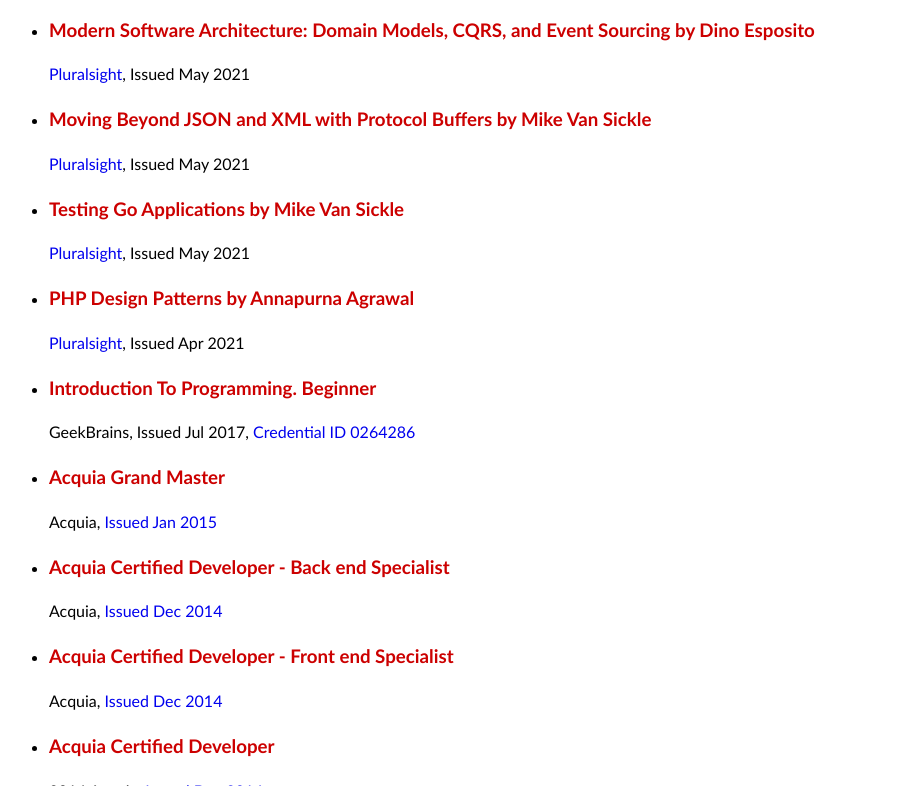
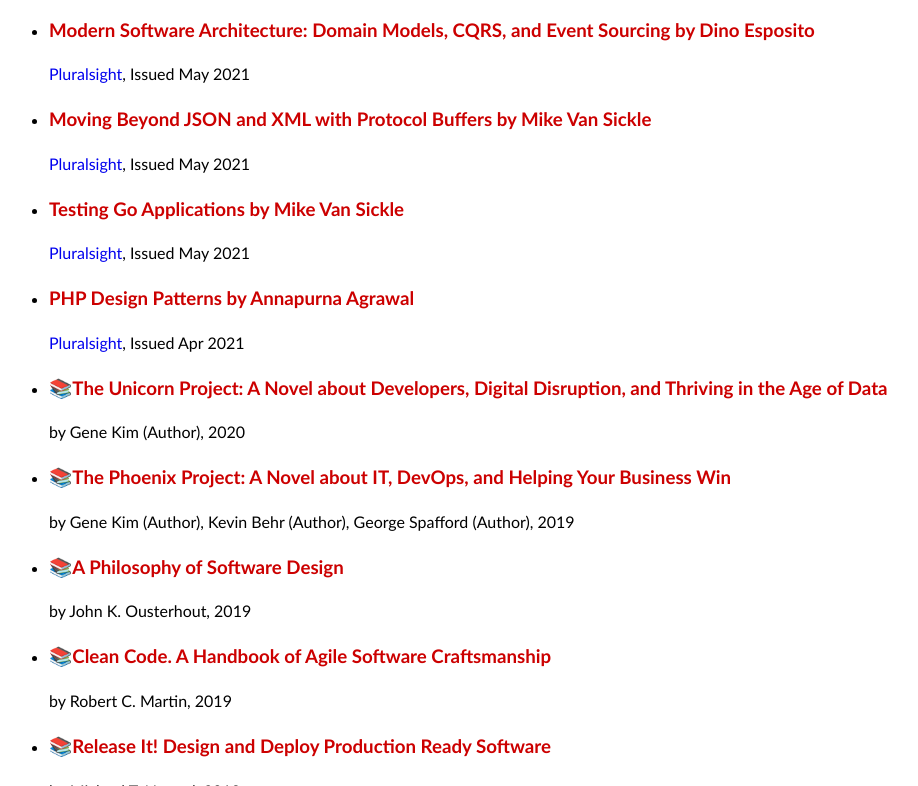
Before and after one commit to varvashenya/com, a website built with Parcel: page src/index.html in a window 1280 px wide. Shown: the part 2014-2800 px from the top of the page, without its empty margins (71-989 px from the left). Built offline with nearby package versions, Linux system fonts and the light colour scheme.

Commit message:
Add some books

```diff
--- a/src/index.html
+++ b/src/index.html
@@ -104,10 +104,14 @@
                                                 <ul>
                                                     <li><a href="https://www.drupal.org/u/dmitrii">Drupal.org</a></li>
                                                     <li><a href="https://github.com/varvashenya">GitHub</a></li>
-                                                    <li><a href="https://www.linkedin.com/in/varvashenia/">LinkedIn</a></li>
-                                                    <li><a href="https://app.pluralsight.com/profile/varvashenia">Pluralsight</a></li>
-                                                    <li><a href="https://www.goodreads.com/user/show/155681379-dmitrii">GoodReads</a></li>
-                                                    <li><a href="https://www.strava.com/athletes/96380745">Strava</a> </li>
+                                                    <li><a href="https://www.linkedin.com/in/varvashenia/">LinkedIn</a>
+                                                    </li>
+                                                    <li><a href="https://app.pluralsight.com/profile/varvashenia">Pluralsight</a>
+                                                    </li>
+                                                    <li><a href="https://www.goodreads.com/user/show/155681379-dmitrii">GoodReads</a>
+                                                    </li>
+                                                    <li><a href="https://www.strava.com/athletes/96380745">Strava</a>
+                                                    </li>
                                                 </ul>
                                                 <p>
                                                     <del>Minsk, Belarus</del>
@@ -210,10 +214,36 @@
                                                         <a href="https://app.pluralsight.com/profile/varvashenia">Pluralsight</a>,
                                                         Issued Apr 2021
                                                     </li>
+                                                    <li><h3>📚The Unicorn Project: A Novel about Developers, Digital
+                                                        Disruption, and Thriving in the Age of Data</h3>
+                                                        by Gene Kim (Author), 2020
+                                                    </li>
+                                                    <li><h3>📚The Phoenix Project: A Novel about IT, DevOps, and Helping
+                                                        Your Business Win</h3>
+                                                        by Gene Kim (Author), Kevin Behr (Author), George Spafford
+                                                        (Author), 2019
+                                                    </li>
+                                                    <li><h3>📚A Philosophy of Software Design</h3>
+                                                        by John K. Ousterhout, 2019
+                                                    </li>
+                                                    <li><h3>📚Clean Code. A Handbook of Agile Software Craftsmanship</h3>
+                                                        by Robert C. Martin, 2019
+                                                    </li>
+                                                    <li><h3>📚Release It! Design and Deploy Production Ready
+                                                        Software</h3>
+                                                        by Michael T. Nygard, 2018
+                                                    </li>
+                                                    <li><h3>📚The Imposter's Handbook</h3>
+                                                        by Rob Conery, 2018
+                                                    </li>
                                                     <li><h3>Introduction To Programming. Beginner</h3>
                                                         GeekBrains, Issued Jul 2017, <a
                                                                 href="https://geekbrains.ru/certificates/264286.en">Credential
                                                             ID 0264286</a></li>
+                                                    <li><h3>📚Domain-Driven Design: Tackling Complexity in the Heart of
+                                                        Software</h3>
+                                                        By Eric Evans, 2016
+                                                    </li>
                                                     <li><h3>Acquia Grand Master</h3>
                                                         Acquia, <a href="https://certification.acquia.com/user/1004">Issued
                                                             Jan 2015</a></li>
@@ -228,13 +258,17 @@
                                                         Acquia, <a href="https://certification.acquia.com/user/1004">Issued
                                                             Dec 2014</a></li>
                                                     <li><h3>English Intermediate</h3>
-                                                        New English File, 2014</li>
+                                                        New English File, 2014
+                                                    </li>
                                                     <li><h3>English Click On 3</h3>
-                                                        English, 2013</li>
+                                                        English, 2013
+                                                    </li>
                                                     <li><h3>English Pre-Intermediate</h3>
-                                                        "Outlook" Educational Center, 2013</li>
+                                                        "Outlook" Educational Center, 2013
+                                                    </li>
                                                     <li><h3>Elementary Companion</h3>
-                                                        Streamline Language School, 2012</li>
+                                                        Streamline Language School, 2012
+                                                    </li>
                                                     <li><h3>SEO courses by Artox-Media</h3>
                                                         Minsk, 2010
                                                     </li>
```
